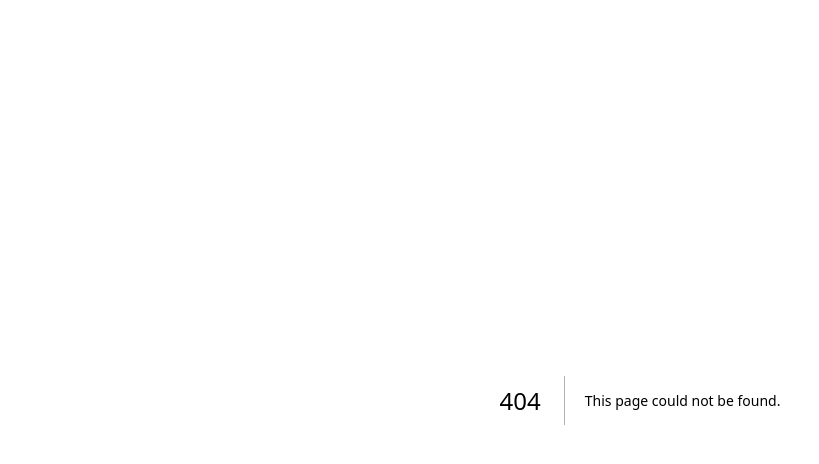
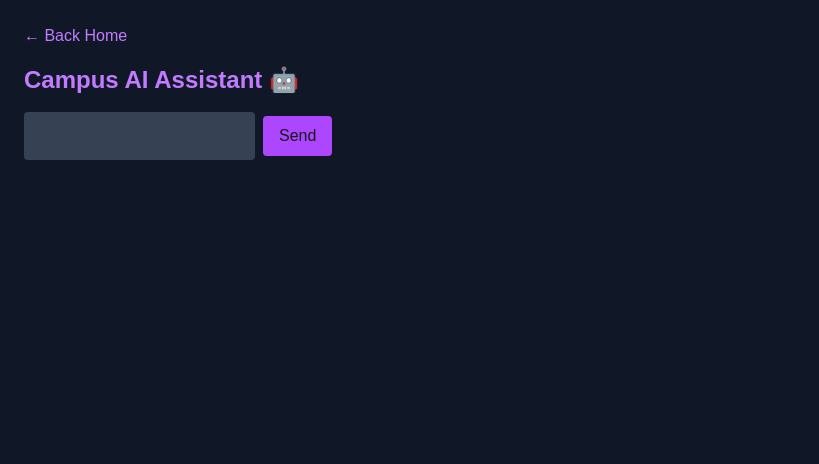
Before and after one commit to ridafarooq873-lgtm/-campus-lostfound, a Next.js app: page /app/bot in a window 1280 px wide. Before the commit this address had no page. Shown: the top 464 px of the page, without its empty margins (0-819 px from the left). Built offline with nearby package versions, Linux system fonts and the light colour scheme.

Commit message:
Create page.tsx

```diff
--- /dev/null
+++ b/app/app/bot/page.tsx
@@ -0,0 +1,33 @@
+'use client'
+import { useState, useEffect } from 'react'
+import Link from 'next/link'
+
+export default function AIBot() {
+  const [messages, setMessages] = useState([{role: 'ai', text: "Hey! I'm Campus AI 🤖"}])
+  const [input, setInput] = useState('')
+  const [items, setItems] = useState<any[]>([])
+
+  useEffect(() => {
+    const lost = JSON.parse(localStorage.getItem('lostItems') || '[]')
+    const found = JSON.parse(localStorage.getItem('foundItems') || '[]')
+    setItems([...lost,...found])
+  }, [])
+
+  const handleSend = () => {
+    if(!input.trim()) return
+    setMessages(prev => [...prev, {role: 'user', text: input}])
+    setTimeout(() => {
+      setMessages(prev => [...prev, {role: 'ai', text: "I searched! No API needed 😎"}])
+    }, 500)
+    setInput('')
+  }
+
+  return (
+    <main className="min-h-screen bg-gray-900 p-6">
+      <Link href="/" className="text-purple-400">← Back Home</Link>
+      <h1 className="text-2xl font-bold text-purple-400 mt-4">Campus AI Assistant 🤖</h1>
+      <input value={input} onChange={e=>setInput(e.target.value)} onKeyDown={e=>e.key === 'Enter' && handleSend()} className="bg-gray-700 p-3 rounded mt-4"/>
+      <button onClick={handleSend} className="bg-purple-500 px-4 py-2 rounded ml-2">Send</button>
+    </main>
+  )
+}
```
